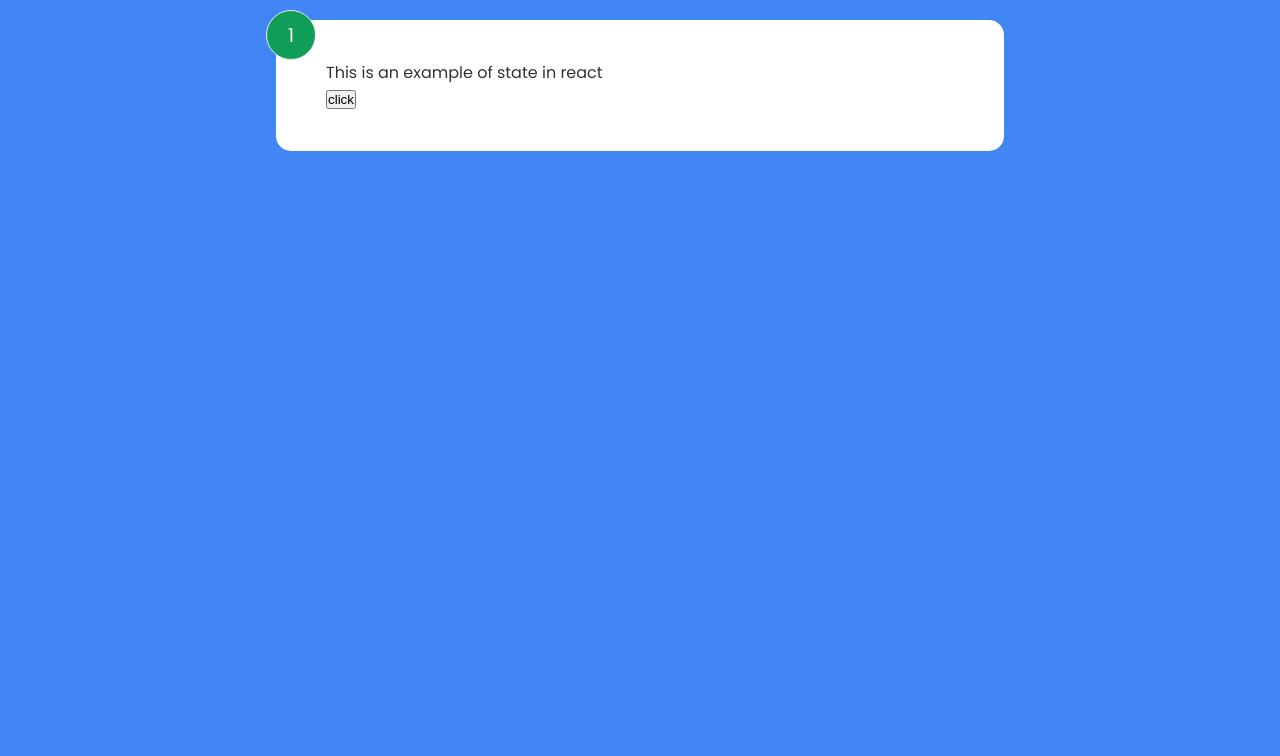
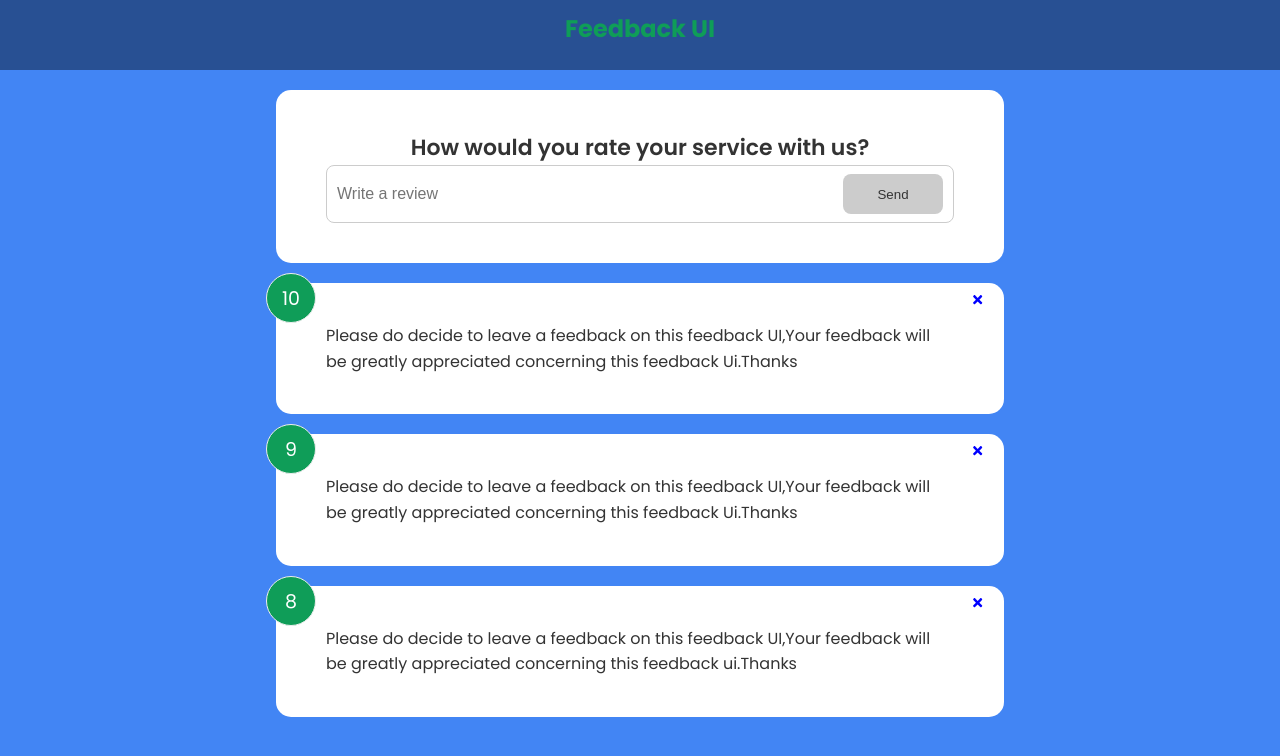
Before and after one commit to damoxify/GDSC-REACT, a React (Create React App) app: page / in a window 1280 px wide. Shown: the top 756 px of the page. Built offline with nearby package versions, Linux system fonts and the light colour scheme.

Commit message:
components additional features

```diff
--- a/src/App.js
+++ b/src/App.js
@@ -1,14 +1,22 @@
-import './App.css';
-import Header from './components/Header';
-import FeedbackItem from './components/FeedbackItem';
+import React from 'react'
+import Header from './components/Header'
+import FeedbackList from './components/FeedbackList'
+import { useState } from 'react'
+import FeedbackData from './data/FeedbackData'
+import FeedbackForm from './components/FeedbackForm'
 
 function App() {
+const [feedback] = useState(FeedbackData)
   return (
-    <div className="container">
-      <Header/>
-      <FeedbackItem/>
+    <>
+    <Header />
+    <div className='container'>
+
+        <FeedbackForm/>
+     <FeedbackList feedback= {feedback}/>
     </div>
-  );
+    </>
+  )
 }
 
-export default App;
+export default App
--- a/src/components/FeedbackForm.jsx
+++ b/src/components/FeedbackForm.jsx
@@ -0,0 +1,46 @@
+import React from 'react'
+import Card from '../shared/Card'
+import Button from '../shared/Button'
+import { useState } from 'react'
+
+function FeedbackForm() {
+const [text,setText] = useState('')
+const [btnDisabled,setBtnDisabled] = useState(true)
+const [message, setMessage] = useState('')
+
+const handleTextChange =(e) => {
+  if (text === "") {
+    setBtnDisabled(true);
+    setMessage(null);
+  } else if (text !== "" && text.trim().length <= 10) {
+    setMessage("Text must atleast be 10 characters");
+    setBtnDisabled(true);
+  } else {
+    setMessage(null);
+    setBtnDisabled(false);
+  }
+  setText(e.target.value);
+};
+
+  return (
+    <Card>
+      <form>
+        <h2>How would you rate your service with us?</h2>
+         <div className="input-group">
+          <input
+            onChange={handleTextChange}
+            type="text"
+            placeholder="Write a review"
+            value={text}
+          />
+          <Button type="submit" isDisabled={btnDisabled}>
+            Send
+          </Button>
+        </div>
+        {message && <div className="message">{message}</div>}
+      </form>
+    </Card>
+  )
+}
+
+export default FeedbackForm
--- a/src/components/FeedbackItem.jsx
+++ b/src/components/FeedbackItem.jsx
@@ -1,26 +1,18 @@
-import React from "react";
-import { useState } from "react";
+import Card from "../shared/Card";
+import { FaTimes } from 'react-icons/fa'
 
-function FeedbackItem() {
-const [rating, setRating] = useState(1);
-const handleClick = () => {
-    setRating ( (prev) => {
-        return prev + 1;
-    })
+function FeedbackItem({ item }) {
+  return (
+    <Card className="card">
+      <div className="num-display">{item.rating}</div>
+      <button className="close">
+        <FaTimes color='blue'/>
+      </button>
+      <div className="text-display">{item.text}</div>
+
+    </Card>
+
+  );
 }
 
-    return (
-        <div>
-            <div className="card">
-                <div className="num-display">{rating}</div>
-                <div className="text-display">This is an example of state in react</div>
-                <button onClick={handleClick}>click</button>
-
-
-            </div>
-
-        </div>
-    )
-}
-
-export default FeedbackItem
+export default FeedbackItem;
--- a/src/components/Header.jsx
+++ b/src/components/Header.jsx
@@ -1,17 +1,24 @@
-import React from "react";
+import React from 'react'
+function Header({text,bgColor,textColor}) {
 
-function Header({text}) {
-    return (
-        <div className="container">
-            <h2>{text}</h2>
-        </div>
-    )
+    const headerStyles = {
+        backgroundColor: bgColor,
+        color: textColor,
+    }
 
+  return (
+    <div>
+    <header style={headerStyles}>
+        <h2>{text}</h2>
+    </header>
+    </div>
+  )
+}
 
 Header.defaultProps = {
-        text : 'Feedback UI'
-
-}
-}
+    text: 'Feedback UI',
+    bgColor:'rgba(0,0,0,0.4)',
+    textColor:'#0f9d58',
+  }
 
 export default Header
--- a/src/data/FeedbackData.js
+++ b/src/data/FeedbackData.js
@@ -1,19 +1,19 @@
 const FeedbackData = [
-{
-    id:1,
-    rating: 10,
-    text: "Please do decide to leave a feedback on this feedback UI, Your feedback will be greatly appreciated oncerning this feedback UI, Thanks",
-},
+    {
+      id: 1,
+      rating: 10,
+      text: "Please do decide to leave a feedback on this feedback UI,Your feedback will be greatly appreciated concerning this feedback Ui.Thanks",
+    },
+    {
+      id: 2,
+      rating: 9,
+      text: "Please do decide to leave a feedback on this feedback UI,Your feedback will be greatly appreciated concerning this feedback Ui.Thanks",
+    },
+    {
+      id: 3,
+      rating: 8,
+      text: "Please do decide to leave a feedback on this feedback UI,Your feedback will be greatly appreciated concerning this feedback ui.Thanks",
+    },
+  ];
 
-{
-    id:2,
-    rating: 9,
-    text: "Please do decide to leave a feedback on this feedback UI, Your feedback will be greatly appreciated oncerning this feedback UI",
-},
-
-{
-    id:3,
-    rating: 8,
-    text: "Please do decide to leave a feedback on this feedback UI, Your feedback will be greatly appreciated oncerning this feedback UI",
-},
-]
+  export default FeedbackData;
--- a/src/index.css
+++ b/src/index.css
@@ -1,13 +1,228 @@
-body {
+@import url('https://fonts.googleapis.com/css2?family=Poppins:wght@400;600;700&display=swap');
+
+* {
+  box-sizing: border-box;
   margin: 0;
-  font-family: -apple-system, BlinkMacSystemFont, 'Segoe UI', 'Roboto', 'Oxygen',
-    'Ubuntu', 'Cantarell', 'Fira Sans', 'Droid Sans', 'Helvetica Neue',
-    sans-serif;
-  -webkit-font-smoothing: antialiased;
-  -moz-osx-font-smoothing: grayscale;
+  padding: 0;
 }
 
-code {
-  font-family: source-code-pro, Menlo, Monaco, Consolas, 'Courier New',
-    monospace;
+body {
+  font-family: 'Poppins', sans-serif;
+  background-color: #4285F4;
+  color: #fff;
+  line-height: 1.6;
 }
+ul {
+  list-style: none;
+}
+
+.container {
+  max-width: 768px;
+  margin: auto;
+  padding: 0 20px;
+}
+
+header {
+  height: 70px;
+  width: 100%;
+  justify-content: space-between;
+  align-items: center;
+  text-align: center;
+  margin-bottom: 10px;
+  padding-top: 10px;
+}
+
+.card {
+  background-color: #fff;
+  color: #333;
+  border-radius: 15px;
+  padding: 40px 50px;
+  margin: 20px 0;
+  position: relative;
+}
+
+.card.reverse {
+  background-color: rgba(0, 0, 0, 0.4);
+  color: #fff;
+}
+
+.card h2 {
+  font-size: 22px;
+  font-weight: 600;
+  text-align: center;
+}
+
+.rating {
+  display: flex;
+  align-items: center;
+  justify-content: space-around;
+  margin: 30px 0 40px;
+}
+
+.rating li,
+.num-display {
+  position: relative;
+  background: #f4f4f4;
+  width: 50px;
+  height: 50px;
+  padding: 10px;
+  text-align: center;
+  border-radius: 50%;
+  font-size: 19px;
+  border: 1px #eee solid;
+  transition: 0.3s;
+}
+
+.rating li label {
+  position: absolute;
+  top: 50%;
+  left: 50%;
+  width: 50px;
+  height: 50px;
+  padding: 10px;
+  border-radius: 50%;
+  transform: translate(-50%, -50%);
+  cursor: pointer;
+}
+
+.rating li:hover,
+.num-display {
+  background: #0f9d58;
+  color: #fff;
+}
+
+[type='radio'] {
+  opacity: 0;
+}
+
+[type='radio']:checked ~ label {
+  background: #0f9d58;
+  color: #fff;
+}
+
+.input-group {
+  display: flex;
+  flex-direction: row;
+  border: 1px solid #ccc;
+  padding: 8px 10px;
+  border-radius: 8px;
+}
+
+input {
+  flex-grow: 2;
+  border: none;
+  font-size: 16px;
+}
+
+input:focus {
+  outline: none;
+}
+
+.feedback-stats {
+  color: #fff;
+  display: flex;
+  justify-content: space-between;
+  align-items: center;
+}
+
+.num-display {
+  position: absolute;
+  top: -10px;
+  left: -10px;
+}
+
+.close,
+.edit {
+  position: absolute;
+  top: 10px;
+  right: 20px;
+  cursor: pointer;
+  background: none;
+  border: none;
+}
+
+.edit {
+  right: 40px;
+}
+
+.btn {
+  color: #fff;
+  border: 0;
+  border-radius: 8px;
+  color: #fff;
+  width: 100px;
+  height: 40px;
+  cursor: pointer;
+}
+
+.btn-primary {
+  background-color: #202142;
+}
+
+.btn-secondary {
+  background: #0f9d58;
+}
+
+.btn:hover {
+  transform: scale(0.98);
+  opacity: 0.9;
+}
+
+.btn:disabled {
+  background-color: #cccccc;
+  color: #333;
+  cursor: auto;
+}
+
+.btn:disabled:hover {
+  transform: scale(1);
+  opacity: 1;
+}
+
+.message {
+  padding-top: 10px;
+  text-align: center;
+  color: rebeccapurple;
+}
+
+.about-link {
+  position: absolute;
+  bottom: 20px;
+  right: 20px;
+  color: #fff;
+  cursor: pointer;
+}
+
+.about-link a {
+  color: #fff;
+}
+
+.about-link a:hover {
+  color: #0f9d58;
+}
+
+.about h1 {
+  margin-bottom: 20px;
+}
+
+.about p {
+  margin: 10px 0;
+}
+
+@media (max-width: 600px) {
+  .rating li {
+    margin: 10px 3px;
+  }
+
+  .rating {
+    display: flex;
+    align-items: center;
+    justify-content: center;
+    flex-wrap: wrap;
+    margin: 30px 0 40px;
+  }
+
+  .input-group input {
+    width: 80%;
+  }
+}
--- a/src/shared/Button.jsx
+++ b/src/shared/Button.jsx
@@ -0,0 +1,26 @@
+import React from "react";
+import PropTypes from 'prop-types';
+
+function Button({ children, version, type, isDisabled }) {
+  return (
+    <button type={type} disabled={isDisabled} className={`btn btn-${version}`}>
+      {children}
+    </button>
+  );
+}
+
+Button.defaultProps = {
+    version: 'primary',
+    type: 'button',
+    isDisabled: 'false'
+}
+
+Button.propTypes = {
+    children: PropTypes.node.isRequired,
+    version: PropTypes.string,
+    type:PropTypes.string,
+    isDisabled:PropTypes.bool,
+}
+
+
+export default Button;
--- a/src/shared/Card.jsx
+++ b/src/shared/Card.jsx
@@ -1,21 +1,22 @@
-import PropTypes from 'prop-types';
-import React from 'react';
+import PropTypes from 'prop-types'
 
-function Card ({children, reverse}) {
-    return (
-        <div className={`card${reverse && 'reverse'}`}>
-            {children}
-        </div>
-    )
+import React from 'react'
+
+function Card({children,reverse}) {
+  return (
+    <div className={`card ${reverse && 'reverse'}`}>
+      {children}
+    </div>
+  )
 }
 
 Card.defaultProps = {
-    reverse : false,
+  reverse: false,
 }
 
 Card.propTypes = {
-    children :PropTypes.node.isRequired,
-    reverse: PropTypes.bool
+  children:PropTypes.node.isRequired,
+  reverse: PropTypes.bool,
 }
 
 export default Card
```
